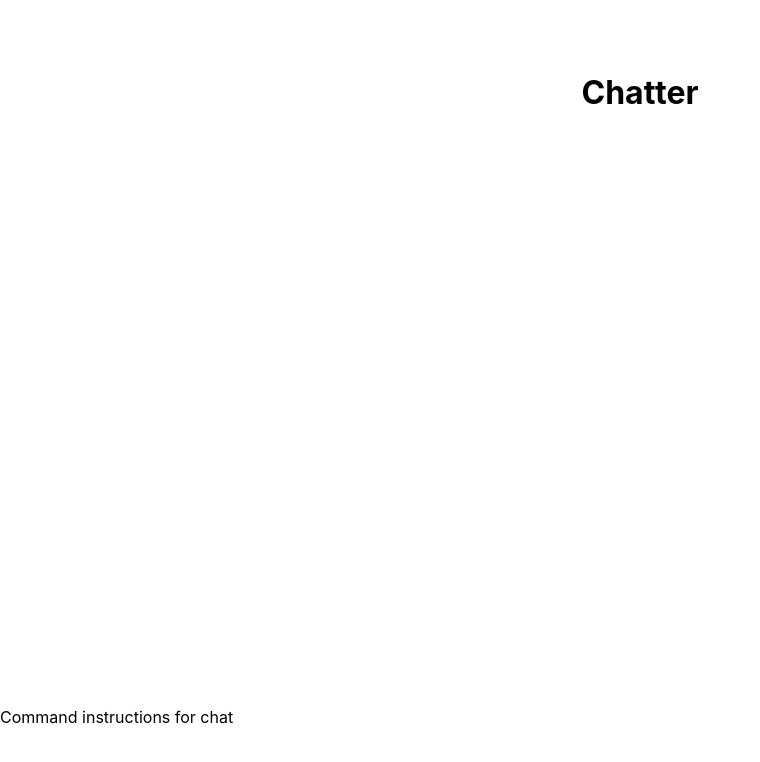
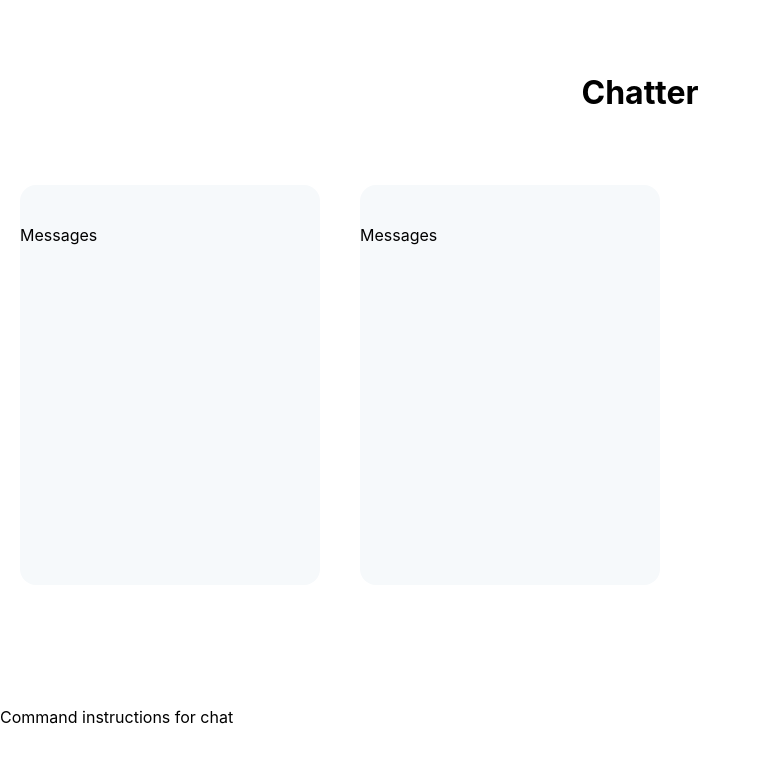
Before and after one commit to Marekgr7/simple-chat-frontend, a React (Create React App) app: page / in a window 1280 px wide. Shown: the top 762 px of the page, without its empty margins (0-760 px from the left). Built offline with nearby package versions, Linux system fonts and the light colour scheme.

Commit message:
basic chatbox structure created with dummy data

```diff
--- /dev/null
+++ b/src/MessengerPage/Chatbox/Chatbox.js
@@ -0,0 +1,35 @@
+import React from "react";
+import styled from "styled-components";
+import PropTypes from "prop-types";
+
+import Navbar from "./Navbar";
+import MessagesContainer from "./MessagesContainer";
+import NewMessageInput from "./NewMessageInput";
+
+const Wrapper = styled.div`
+  width: 300px;
+  height: 400px;
+  margin: 0 20px;
+  display: flex;
+  flex-direction: column;
+  background: #f6f9fb;
+  border-radius: 16px;
+  flex-shrink: 0;
+`;
+
+const Chatbox = ({ nick, socketId }) => {
+  return (
+    <Wrapper>
+      <Navbar nick={nick} socketId={socketId} />
+      <MessagesContainer />
+      <NewMessageInput />
+    </Wrapper>
+  );
+};
+
+Chatbox.propTypes = {
+  nick: PropTypes.string,
+  socketId: PropTypes.string.isRequired,
+};
+
+export default Chatbox;
--- /dev/null
+++ b/src/MessengerPage/Chatbox/MessagesContainer.js
@@ -0,0 +1,16 @@
+import React from "react";
+import styled from "styled-components";
+import PropTypes from "prop-types";
+
+const Wrapper = styled.div`
+  width: 100%;
+  flex-grow: 1;
+  display: flex;
+  flex-direction: column;
+`;
+
+const MessagesContainer = () => {
+  return <Wrapper>Messages</Wrapper>;
+};
+
+export default MessagesContainer;
--- /dev/null
+++ b/src/MessengerPage/Chatbox/Navbar.js
@@ -0,0 +1,21 @@
+import React from "react";
+import PropTypes from "prop-types";
+import styled from "styled-components";
+
+import Label from "../../shared/components/Label";
+
+const Wrapper = styled.div`
+  width: 100%;
+  height: 10%;
+`;
+
+const Navbar = ({ nick, socketId }) => {
+  return <Wrapper></Wrapper>;
+};
+
+Navbar.propTypes = {
+  nick: PropTypes.string,
+  socketId: PropTypes.string.isRequired,
+};
+
+export default Navbar;
--- /dev/null
+++ b/src/MessengerPage/Chatbox/NewMessageInput.js
@@ -0,0 +1,14 @@
+import React from "react";
+import styled from "styled-components";
+
+const Wrapper = styled.div`
+  width: 100%;
+  height: 10%;
+  display: flex;
+`;
+
+const NewMessageInput = () => {
+  return <Wrapper></Wrapper>;
+};
+
+export default NewMessageInput;
--- a/src/MessengerPage/MessengerPage.js
+++ b/src/MessengerPage/MessengerPage.js
@@ -1,9 +1,11 @@
 import React from "react";
 import styled from "styled-components";
+import { useSelector } from "react-redux";
 
 import Label from "../shared/components/Label";
 import Guide from "./Guide";
 import messages from "./MessengerPage.messages";
+import Chatbox from "./Chatbox/Chatbox";
 
 const Wrapper = styled.div`
   width: 100%;
@@ -22,10 +24,20 @@ const Chatboxes = styled.div`
 `;
 
 const MessengerPage = () => {
+  const onlineUsers = useSelector((state) => state.messenger.onlineUsers);
+
   return (
     <Wrapper>
       <Label text={messages.title} />
-      <Chatboxes />
+      <Chatboxes>
+        {onlineUsers.map((user) => (
+          <Chatbox
+            key={user.socketId}
+            nick={user.nick}
+            socketId={user.socketId}
+          />
+        ))}
+      </Chatboxes>
       <Guide />
     </Wrapper>
   );
--- a/src/MessengerPage/messengerSlice.js
+++ b/src/MessengerPage/messengerSlice.js
@@ -1,7 +1,18 @@
 import { createSlice } from "@reduxjs/toolkit";
 
+export const DUMMY_ONLINE_USERS = [
+  {
+    socketId: "123",
+    nick: "Canelo",
+  },
+  {
+    socketId: "345",
+    nick: "GGG",
+  },
+];
+
 export const initialState = {
-  onlineUsers: [],
+  onlineUsers: DUMMY_ONLINE_USERS,
   chatHistory: [],
   nickname: null,
 };
```
Also changed, not shown: src/realtimeCommunication/chat/chatController.js (added).
